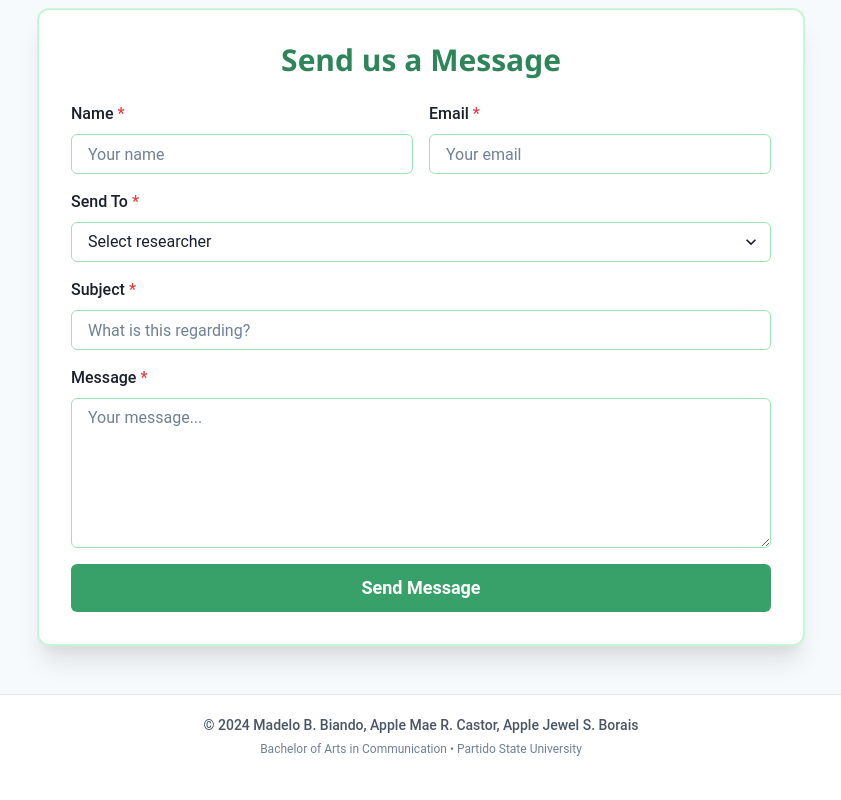
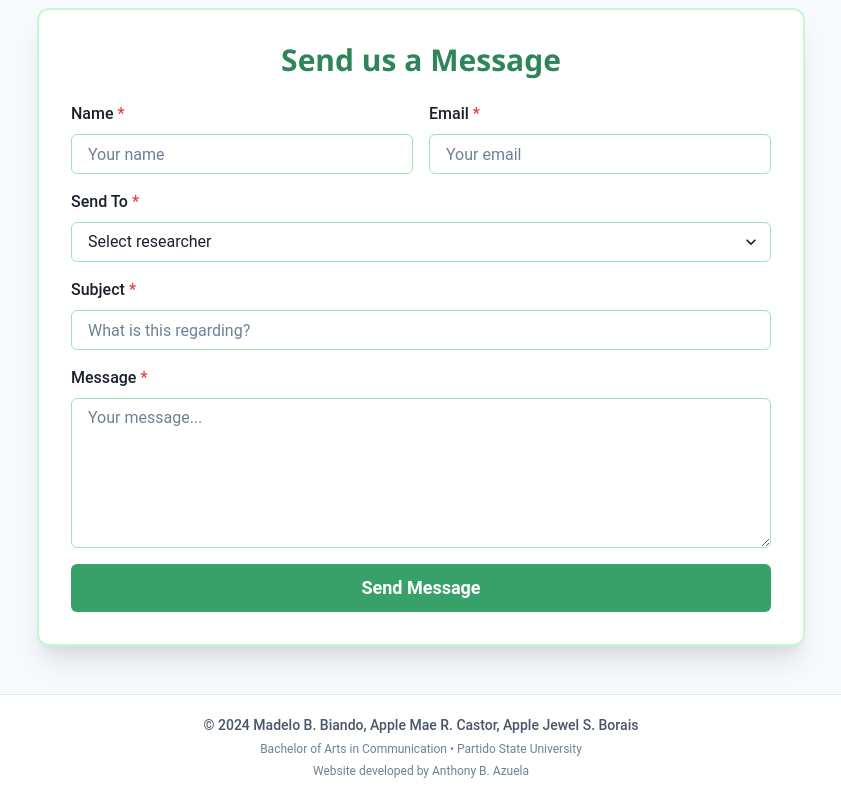
Before and after one commit to azyy00/farmer-website, a React (Vite) app: page /contact in a window 1280 px wide. Shown: the part 266-1066 px from the top of the page, without its empty margins (219-1060 px from the left). Before the commit the page ends 1044 px from the top, so only its background shows below. Built offline with nearby package versions, Linux system fonts and the light colour scheme.

Commit message:
Updated footer

```diff
--- a/src/components/Footer.jsx
+++ b/src/components/Footer.jsx
@@ -32,6 +32,14 @@ const Footer = () => {
           >
             Bachelor of Arts in Communication • Partido State University
           </Text>
+          <Text
+            fontFamily={'body'}
+            fontSize={'xs'}
+            textAlign="center"
+            color={useColorModeValue('gray.500', 'gray.500')}
+          >
+            Website developed by Anthony B. Azuela
+          </Text>
         </VStack>
       </Container>
     </Box>
```
Also changed, not shown: 1 other file (tests, documents, lock files or other folders).
